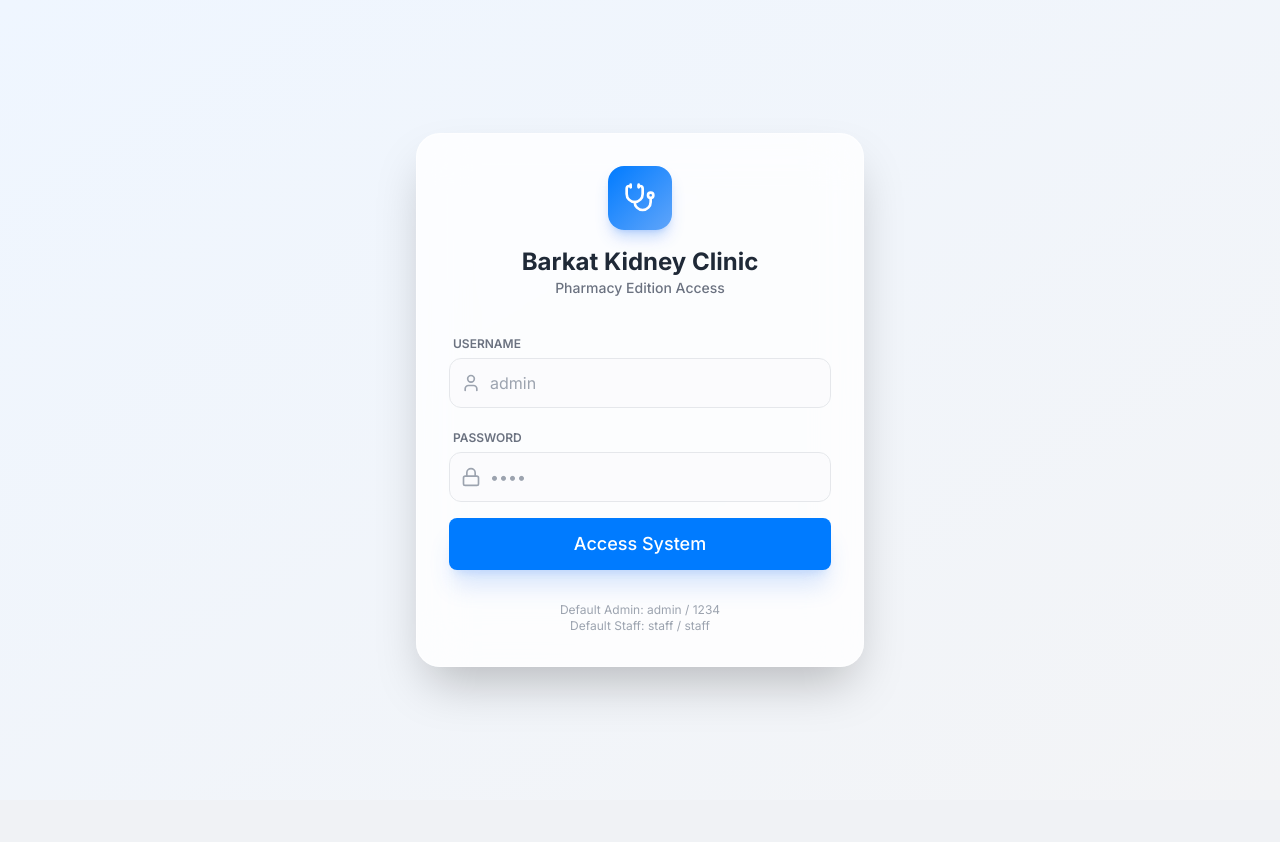
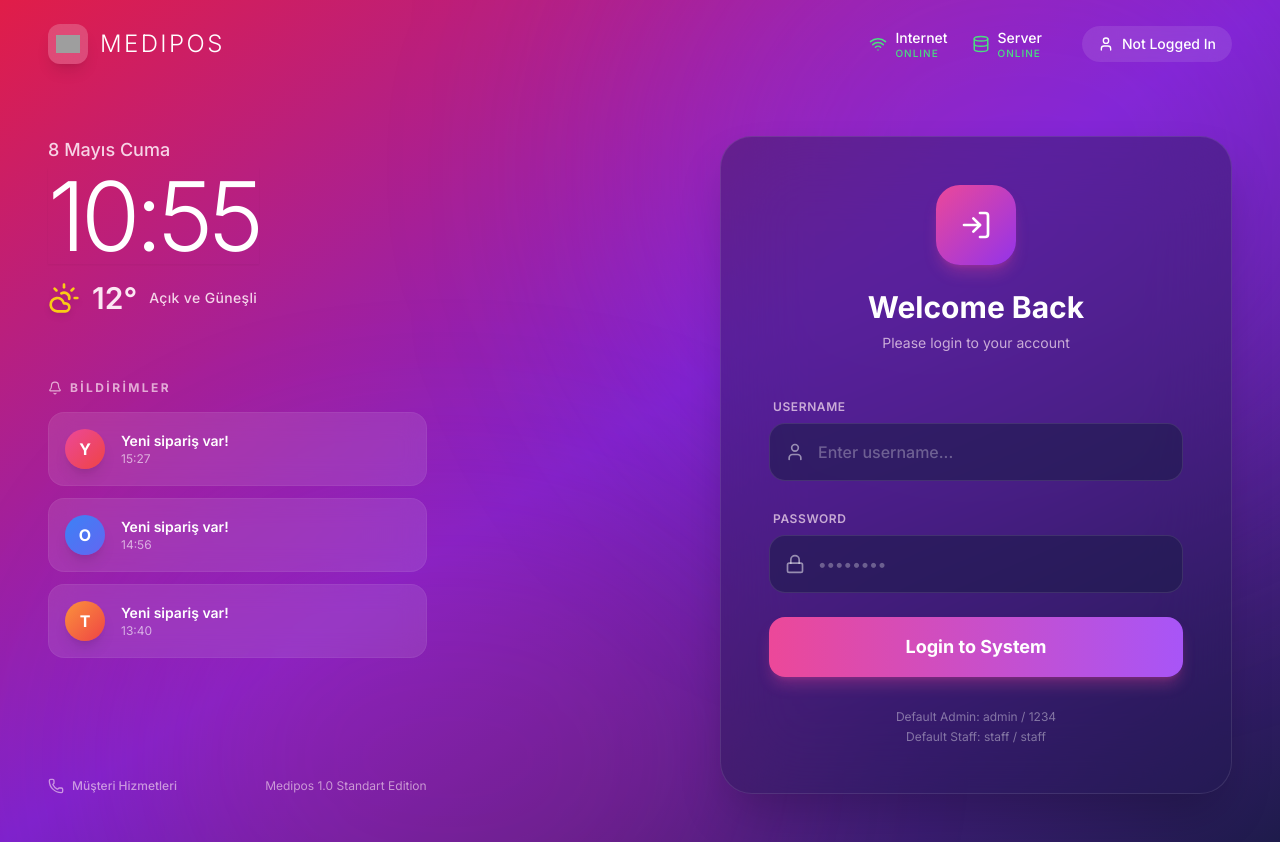
Before and after one commit to foziaasifme/Public-Medical-Hall, a React (Vite) app: page / in a window 1280 px wide. Before the commit the page ends 800 px from the top, so only its background shows below. Built offline with nearby package versions, Linux system fonts and the light colour scheme; grey boxes are pictures that could not be loaded.

Commit message:
feat: Remove splash screen and enhance login
Removes the static 5-second splash screen from the application's initial load.
Updates the login page to display the current time and date dynamically, offering a more engaging user experience upon application startup.

```diff
--- a/pages/Login.tsx
+++ b/pages/Login.tsx
@@ -1,8 +1,8 @@
-import React, { useState } from 'react';
+import React, { useState, useEffect } from 'react';
 import { User } from '../types';
 import { Button } from '../components/ui/Button';
 import { ADMIN_PASS } from '../constants';
-import { Stethoscope, Lock, User as UserIcon } from 'lucide-react';
+import { Lock, User as UserIcon, Wifi, Database, CloudSun, Bell, Phone, LogIn } from 'lucide-react';
 import { storageService } from '../services/storageService';
 
 interface LoginProps {
@@ -13,6 +13,13 @@ const Login: React.FC<LoginProps> = ({ onLogin }) => {
   const [username, setUsername] = useState('');
   const [password, setPassword] = useState('');
   const [error, setError] = useState('');
+
+  const [currentTime, setCurrentTime] = useState(new Date());
+
+  useEffect(() => {
+    const timer = setInterval(() => setCurrentTime(new Date()), 1000);
+    return () => clearInterval(timer);
+  }, []);
 
   const handleLogin = async (e: React.FormEvent) => {
     e.preventDefault();
@@ -47,59 +54,169 @@ const Login: React.FC<LoginProps> = ({ onLogin }) => {
     }
   };
 
+  const formattedTime = currentTime.toLocaleTimeString('tr-TR', { hour: '2-digit', minute: '2-digit' });
+  const formattedDate = currentTime.toLocaleDateString('tr-TR', { day: 'numeric', month: 'long', weekday: 'long' });
+
   return (
-    <div className="min-h-screen w-full flex items-center justify-center bg-gradient-to-br from-blue-50 to-gray-100 p-4">
-      <div className="bg-white/80 backdrop-blur-xl border border-white/50 p-8 rounded-3xl shadow-2xl w-full max-w-md animate-in fade-in zoom-in duration-300">
+    <div className="min-h-screen w-full bg-gradient-to-br from-[#e11d48] via-[#7e22ce] to-[#1e1b4b] overflow-hidden text-white flex flex-col font-sans relative">
 
-        <div className="flex flex-col items-center mb-8">
-          <div className="w-16 h-16 bg-gradient-to-br from-medical-blue to-blue-400 rounded-2xl flex items-center justify-center shadow-lg shadow-blue-500/30 text-white mb-4">
-            <Stethoscope size={32} />
+      {/* Decorative large circles for background effect */}
+      <div className="absolute top-[-20%] right-[-10%] w-[60%] h-[80%] bg-purple-600/30 blur-[120px] rounded-full pointer-events-none"></div>
+      <div className="absolute bottom-[-20%] left-[10%] w-[50%] h-[60%] bg-pink-600/20 blur-[100px] rounded-full pointer-events-none"></div>
+
+      {/* Header */}
+      <header className="flex justify-between items-center p-6 lg:px-12 relative z-10 w-full">
+        <div className="flex items-center gap-3">
+           <div className="w-10 h-10 bg-white/20 backdrop-blur-md rounded-xl flex items-center justify-center shadow-lg">
+              <img src="https://blogger.googleusercontent.com/img/b/R29vZ2xl/AVvXsEhh-i9gOjyhwEray7cvMv7SQ81RcTAe5DtNa84kzU5pSXGC089rNh1ZBQ2LkGQbEvSgCesoBemqCf8zdg_DQK6XrWefoUTQTRfuwPVQD9vjMkgLOpuS8Q1VMvGSTLeHOKx6JOjefJXNvrgMEi9lcBigww-U6SYCMY2ooxP2P64xOIbbiuLOfMzj-51sZ08/s320/PMH_logo.png" alt="Logo" className="w-6" referrerPolicy="no-referrer" />
            </div>
-          <h1 className="text-2xl font-bold text-gray-800">Barkat Kidney Clinic</h1>
-          <p className="text-gray-500 text-sm font-medium">Pharmacy Edition Access</p>
+           <h1 className="text-2xl font-bold tracking-widest"><span className="font-light">MEDIPOS</span></h1>
+        </div>
+        <div className="flex items-center gap-6 text-sm font-medium">
+           <div className="flex items-center gap-2">
+             <Wifi className="text-green-400" size={18} />
+             <div className="flex flex-col leading-tight hidden sm:flex">
+               <span>Internet</span>
+               <span className="text-[10px] text-green-400 uppercase tracking-widest">Online</span>
+             </div>
+           </div>
+           <div className="flex items-center gap-2">
+             <Database className="text-green-400" size={18} />
+             <div className="flex flex-col leading-tight hidden sm:flex">
+               <span>Server</span>
+               <span className="text-[10px] text-green-400 uppercase tracking-widest">Online</span>
+             </div>
+           </div>
+           <div className="flex items-center gap-2 ml-2 sm:ml-4 bg-white/10 px-4 py-2 rounded-full backdrop-blur-md">
+             <UserIcon size={16} />
+             <span>Not Logged In</span>
+           </div>
+        </div>
+      </header>
+
+      {/* Main Body */}
+      <main className="flex-1 flex flex-col lg:flex-row p-6 lg:p-12 gap-12 relative z-10 w-full max-w-[1600px] mx-auto">
+        {/* Left Column - Date, Time, Weather, Notifications */}
+        <div className="w-full lg:w-1/3 flex flex-col gap-10">
+
+          {/* Date & Time */}
+          <div className="flex flex-col">
+            <p className="text-lg opacity-90 text-pink-100 font-medium">{formattedDate}</p>
+            <div className="flex items-start gap-6 mt-1">
+               <h2 className="text-8xl font-light tracking-tighter leading-none shadow-sm">{formattedTime}</h2>
+            </div>
+            <div className="flex items-center gap-3 mt-4 text-pink-100">
+                 <CloudSun size={32} className="text-yellow-400 drop-shadow-md" />
+                 <span className="text-3xl font-semibold">12°</span>
+                 <span className="text-sm opacity-90 font-medium tracking-wide">Açık ve Güneşli</span>
+            </div>
           </div>
 
-        <form onSubmit={handleLogin} className="space-y-4">
-          <div className="space-y-1">
-             <label className="text-xs font-semibold text-gray-500 ml-1 uppercase">Username</label>
-             <div className="relative">
-               <UserIcon className="absolute left-3 top-1/2 -translate-y-1/2 text-gray-400 w-5 h-5" />
+          {/* Notifications */}
+          <div className="flex-1 mt-6">
+             <h3 className="text-xs font-bold uppercase tracking-[0.2em] opacity-70 mb-4 flex items-center gap-2 text-pink-100">
+               <Bell size={14}/> BİLDİRİMLER
+             </h3>
+             <div className="space-y-3">
+
+               <div className="bg-white/10 hover:bg-white/15 border border-white/5 backdrop-blur-md p-4 rounded-2xl flex items-center gap-4 transition-colors cursor-default">
+                 <div className="w-10 h-10 rounded-full bg-gradient-to-br from-pink-500 to-red-500 flex items-center justify-center font-bold shadow-lg">Y</div>
+                 <div className="flex flex-col">
+                   <span className="font-semibold text-sm">Yeni sipariş var!</span>
+                   <span className="text-xs opacity-60">15:27</span>
+                 </div>
+               </div>
+
+               <div className="bg-white/10 hover:bg-white/15 border border-white/5 backdrop-blur-md p-4 rounded-2xl flex items-center gap-4 transition-colors cursor-default">
+                 <div className="w-10 h-10 rounded-full bg-gradient-to-br from-blue-500 to-indigo-500 flex items-center justify-center font-bold shadow-lg">O</div>
+                 <div className="flex flex-col">
+                   <span className="font-semibold text-sm">Yeni sipariş var!</span>
+                   <span className="text-xs opacity-60">14:56</span>
+                 </div>
+               </div>
+
+               <div className="bg-white/10 hover:bg-white/15 border border-white/5 backdrop-blur-md p-4 rounded-2xl flex items-center gap-4 transition-colors cursor-default">
+                 <div className="w-10 h-10 rounded-full bg-gradient-to-br from-orange-400 to-red-500 flex items-center justify-center font-bold shadow-lg">T</div>
+                 <div className="flex flex-col">
+                   <span className="font-semibold text-sm">Yeni sipariş var!</span>
+                   <span className="text-xs opacity-60">13:40</span>
+                 </div>
+               </div>
+
+             </div>
+          </div>
+
+          {/* Footer info (Mobile & Desktop) */}
+          <div className="mt-auto pt-8 flex justify-between items-end opacity-60 text-xs">
+             <div className="flex items-center gap-2 hover:opacity-100 transition-opacity cursor-pointer text-pink-100">
+               <Phone size={16} />
+               <span className="font-medium">Müşteri Hizmetleri</span>
+             </div>
+             <div className="text-pink-100">Medipos 1.0 Standart Edition</div>
+          </div>
+        </div>
+
+        {/* Right Column - Login Overlay */}
+        <div className="w-full lg:w-2/3 flex items-center justify-center lg:justify-end">
+           <div className="bg-[#1e1b4b]/40 backdrop-blur-2xl border border-white/10 p-10 sm:p-12 rounded-[2rem] shadow-2xl w-full max-w-lg relative animate-in fade-in zoom-in duration-500">
+              <div className="flex items-center justify-center mb-6">
+                <div className="w-20 h-20 bg-gradient-to-br from-pink-500 to-purple-600 rounded-3xl flex items-center justify-center shadow-lg shadow-pink-500/30">
+                  <LogIn size={32} className="text-white" />
+                </div>
+              </div>
+
+              <div className="text-center mb-10">
+                <h2 className="text-3xl font-bold mb-2">Welcome Back</h2>
+                <p className="text-pink-100/70 text-sm">Please login to your account</p>
+              </div>
+
+              <form onSubmit={handleLogin} className="space-y-6">
+                <div className="space-y-1.5">
+                  <label className="text-xs font-semibold text-pink-100/70 ml-1 uppercase tracking-wider">Username</label>
+                  <div className="relative group">
+                    <UserIcon className="absolute left-4 top-1/2 -translate-y-1/2 text-white/50 group-focus-within:text-pink-400 transition-colors" size={20} />
                     <input
                       type="text"
-                 className="w-full pl-10 pr-4 py-3 rounded-xl border border-gray-200 bg-gray-50/50 focus:bg-white focus:ring-2 focus:ring-medical-blue focus:border-transparent outline-none transition-all"
-                 placeholder="admin"
+                      className="w-full bg-[#1e1b4b]/60 border border-white/10 rounded-2xl px-4 py-4 pl-12 text-white placeholder-white/30 focus:outline-none focus:ring-2 focus:ring-pink-500 focus:border-transparent transition-all font-medium"
+                      placeholder="Enter username..."
                       value={username}
                       onChange={(e) => setUsername(e.target.value)}
                     />
                   </div>
                 </div>
 
-          <div className="space-y-1">
-             <label className="text-xs font-semibold text-gray-500 ml-1 uppercase">Password</label>
-             <div className="relative">
-               <Lock className="absolute left-3 top-1/2 -translate-y-1/2 text-gray-400 w-5 h-5" />
+                <div className="space-y-1.5">
+                  <label className="text-xs font-semibold text-pink-100/70 ml-1 uppercase tracking-wider">Password</label>
+                  <div className="relative group">
+                    <Lock className="absolute left-4 top-1/2 -translate-y-1/2 text-white/50 group-focus-within:text-pink-400 transition-colors" size={20} />
                     <input
                       type="password"
-                 className="w-full pl-10 pr-4 py-3 rounded-xl border border-gray-200 bg-gray-50/50 focus:bg-white focus:ring-2 focus:ring-medical-blue focus:border-transparent outline-none transition-all"
-                 placeholder="••••"
+                      className="w-full bg-[#1e1b4b]/60 border border-white/10 rounded-2xl px-4 py-4 pl-12 text-white placeholder-white/30 focus:outline-none focus:ring-2 focus:ring-pink-500 focus:border-transparent transition-all font-medium"
+                      placeholder="••••••••"
                       value={password}
                       onChange={(e) => setPassword(e.target.value)}
                     />
                   </div>
                 </div>
 
-          {error && <p className="text-red-500 text-sm text-center font-medium bg-red-50 py-2 rounded-lg">{error}</p>}
+                {error && (
+                  <div className="bg-red-500/20 border border-red-500/50 text-red-200 text-sm text-center font-medium py-3 rounded-xl backdrop-blur-sm animate-in fade-in slide-in-from-top-2">
+                    {error}
+                  </div>
+                )}
 
-          <Button type="submit" className="w-full py-3 text-lg mt-4 shadow-xl shadow-blue-500/20">
-            Access System
+                <Button type="submit" className="w-full bg-gradient-to-r from-pink-500 to-purple-500 hover:from-pink-600 hover:to-purple-600 border-none py-4 text-lg font-bold rounded-2xl shadow-lg shadow-pink-500/30 text-white transition-all transform hover:-translate-y-1">
+                  Login to System
                 </Button>
               </form>
 
-        <div className="mt-8 text-center">
-           <p className="text-xs text-gray-400">Default Admin: admin / 1234</p>
-           <p className="text-xs text-gray-400">Default Staff: staff / staff</p>
+              <div className="mt-8 text-center space-y-1">
+                 <p className="text-xs text-white/40">Default Admin: admin / 1234</p>
+                 <p className="text-xs text-white/40">Default Staff: staff / staff</p>
               </div>
            </div>
+        </div>
+      </main>
     </div>
   );
 };
```
Also changed, not shown: App.tsx (+0 -32 lines). Lines whose indentation alone changed are shown as unchanged.
